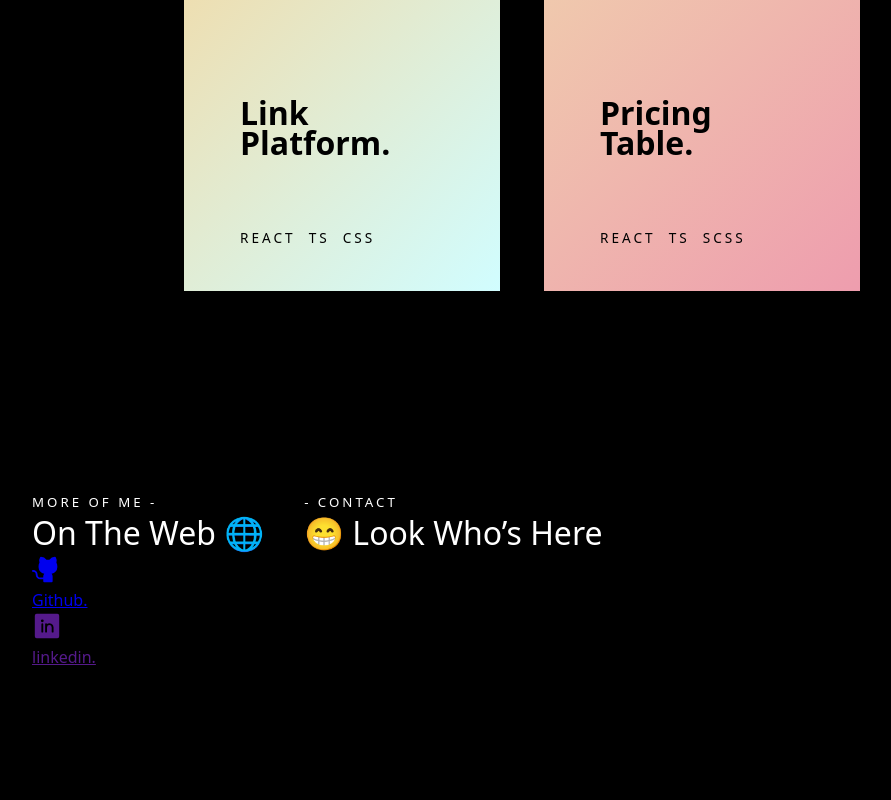
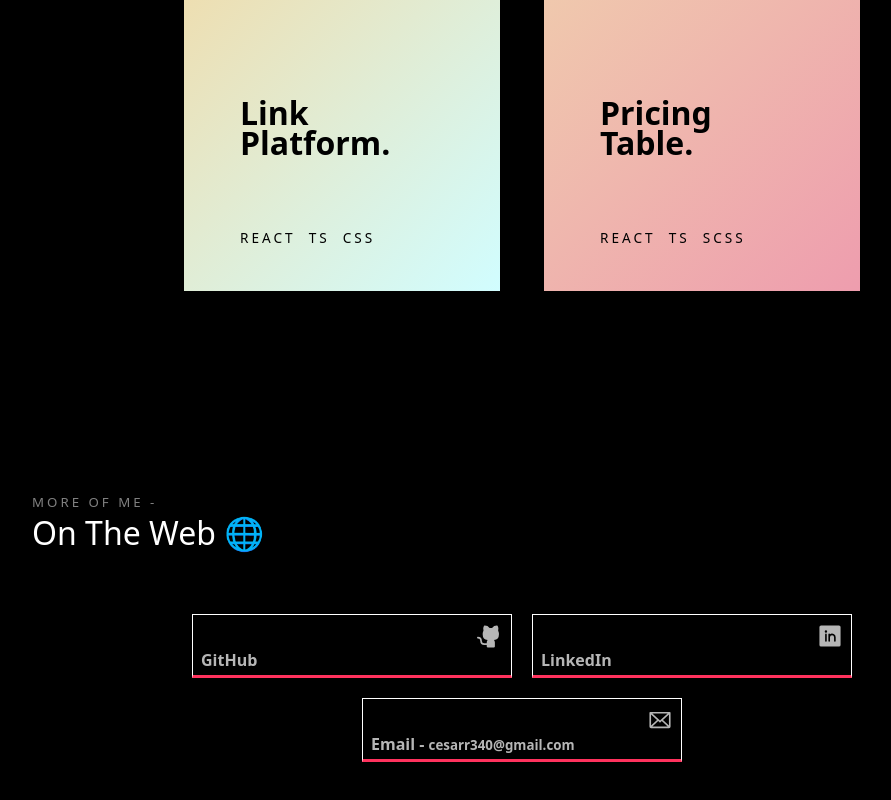
Before and after one commit to cesar-lima/portfolio, a React (Vite) app: page / in a window 1280 px wide. Shown: the part 1408-2208 px from the top of the page, without its empty margins (118-1009 px from the left). Before the commit the page ends 2116 px from the top, so only its background shows below. Built offline with nearby package versions, Linux system fonts and the light colour scheme.

Commit message:
alterar e adicionar links no componente Contacts

```diff
--- a/src/components/Contacts.tsx
+++ b/src/components/Contacts.tsx
@@ -1,64 +1,54 @@
-import { GithubLogo, LinkedinLogo } from '@phosphor-icons/react'
+import { Envelope, GithubLogo, LinkedinLogo } from '@phosphor-icons/react'
 import '../styles/contacts.scss'
 
 export function Contacts() {
     return (
         <section className="contacts">
+            <div className="section-title">
+                MORE OF ME -
+            </div>
 
-            <div className="more-of-me">
-                <div className="section-title">
-                    MORE OF ME -
-                </div>
-                <div className="section-subtitle">
-                    On The Web 🌐
+            <div className="section-subtitle">
+                On The Web 🌐
+            </div>
+
+            <div className="contacts-container">
+                <div className="card">
+                    <a href="https://github.com/cesar-lima" target="_blank">
+                        <div className="card-icon">
+                        <GithubLogo size={26} weight="fill" />
+                        </div>
+
+                        <div className="card-title">
+                            GitHub
+                        </div>
+                    </a>
                 </div>
 
-                <div className='contacts-container'>
-                    <a href="https://github.com/cesar-lima">
-                        <div>
-                            <GithubLogo size={30} weight="fill" />
+                <div className="card">
+                    <a href="https://br.linkedin.com/in/cesar-lima-correia" target="_blank">
+                        <div className="card-icon">
+                        <LinkedinLogo size={26} weight="fill" />
                         </div>
 
-                        <div>
-                            Github.
+                        <div className="card-title">
+                            LinkedIn
                         </div>
                     </a>
+                </div>
 
-                    <a href="">
-                        <div>
-                            <LinkedinLogo size={30} weight="fill" />
+                <div className="card">
+                    <a href="mailto:cesarr340@gmail.com" target="_blank" >
+                        <div className="card-icon">
+                        <Envelope size={26} />
                         </div>
 
-                        <div>
-                            linkedin.
+                        <div className="card-title">
+                            Email - <span>cesarr340@gmail.com</span>
                         </div>
                     </a>
                 </div>
             </div>
-
-
-            <div className='border'></div>
-
-
-            <div className="email-and-tel">
-                <div className="section-title">
-                    - CONTACT
-                </div>
-                <div className="section-subtitle">
-                    😁 Look Who’s Here
-                </div>
-
-                <div className='contacts-container'>
-                    <div className='contacts-card'>
-
-                    </div>
-
-                    <div className="contacts-card">
-
-                    </div>
-                </div>
-            </div>
-
         </section>
     )
 }
--- a/src/styles/contacts.scss
+++ b/src/styles/contacts.scss
@@ -1,6 +1,4 @@
 .contacts{
-    display: flex;
-    gap: 20px;
     margin-top: 200px;
     padding-inline: 50px;
 
@@ -8,10 +6,55 @@
         font-size: 0.83rem;
         letter-spacing: 3px;
         font-weight: 500;
+        opacity: 0.5;
     }
 
     .section-subtitle{
         font-size: 2rem;
         font-weight: 500;
     }
+
+    .contacts-container{
+        margin-top: 60px;
+        display: flex;
+        justify-content: center;
+        flex-wrap: wrap;
+        gap: 20px;
+
+        .card{
+            border: 1px solid #ffffff;
+            border-bottom: 3px solid #FF325D;
+            padding: 8px;
+            padding-bottom: 4px;
+            display: flex;
+            flex-direction: column;
+            width: 20rem;
+            min-width: 17rem;
+
+            a:hover{
+                color: #ffffff;
+            }
+
+            a{
+                text-decoration: none;
+                color: #ffffffb6;
+                transition: 0.5s;
+                font-weight: 600;
+
+                :visited{
+                    color: #ffffff;
+                    text-decoration: none;
+                }
+
+                .card-icon{
+                    display: flex;
+                    justify-content: flex-end;
+                }
+            }
+
+            span{
+                font-size: 10pt;
+            }
+        }
+    }
 }
--- a/src/styles/projects.scss
+++ b/src/styles/projects.scss
@@ -7,6 +7,7 @@
         letter-spacing: 3px;
         font-weight: 500;
         padding-inline: 50px;
+        opacity: 0.5;
     }
 
     .section-subtitle{
```
